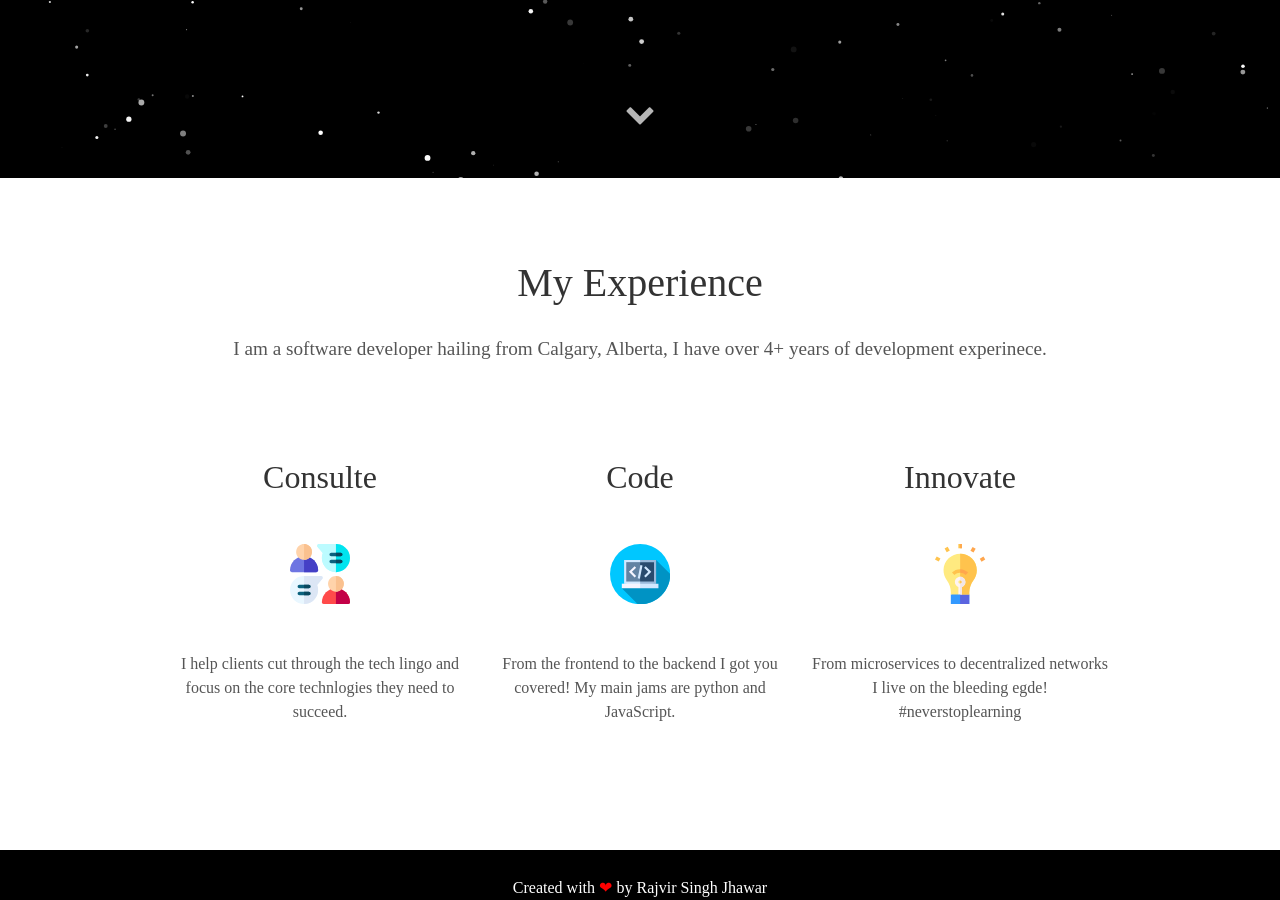
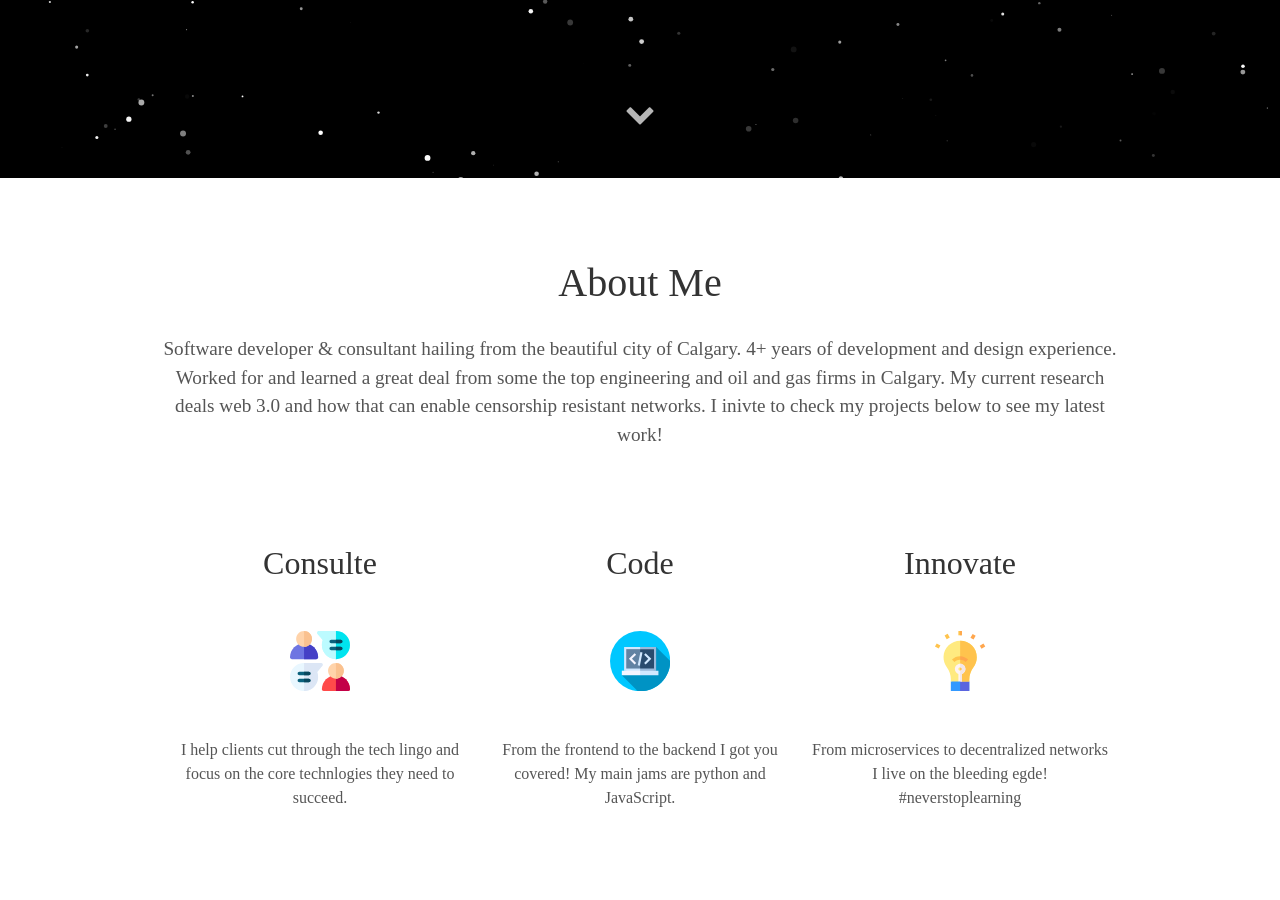
Before and after one commit to murraco/jekyll-theme-minimal-resume, a Jekyll site: the page built from index.html, in a window 1280 px wide and 900 px high, scrolled down 722 px. Built offline with Jekyll 4.4.1, drawn with Linux system fonts in a browser that asks for light colours; some web fonts are replaced.

Commit message:
Moved user description from config.yml to about

```diff
--- a/_config.yml
+++ b/_config.yml
@@ -6,7 +6,7 @@ description: My person website
 
 # User settings
 username: Rajvir Jhawar
-user_description: I am a software developer hailing from Calgary, Alberta, I have over 4+ years of development experinece.
+#user_description: I am a software developer hailing from Calgary, Alberta, I have over 4+ years of development experinece.
 user_title: Software Developer & Consultant
 email: rajvir.jhawar@gmail.com
 # twitter_username: lorem_ipsum
--- a/_includes/about.html
+++ b/_includes/about.html
@@ -1,6 +1,12 @@
 <div class="user-details">
-  <h1>My Experience</h1>
-  <p>{{ site.user_description }}</p>
+  <h1>About Me</h1>
+  <p>
+    Software developer & consultant hailing from the beautiful city of Calgary.
+    4+ years of development and design experience.
+    Worked for and learned a great deal from some the top engineering and oil and gas firms in Calgary.
+    My current research deals web 3.0 and how that can enable censorship resistant networks.
+    I inivte to check my projects below to see my latest work!
+  </p>
 </div>
 <div class="user">
   <div class="tech">
```
